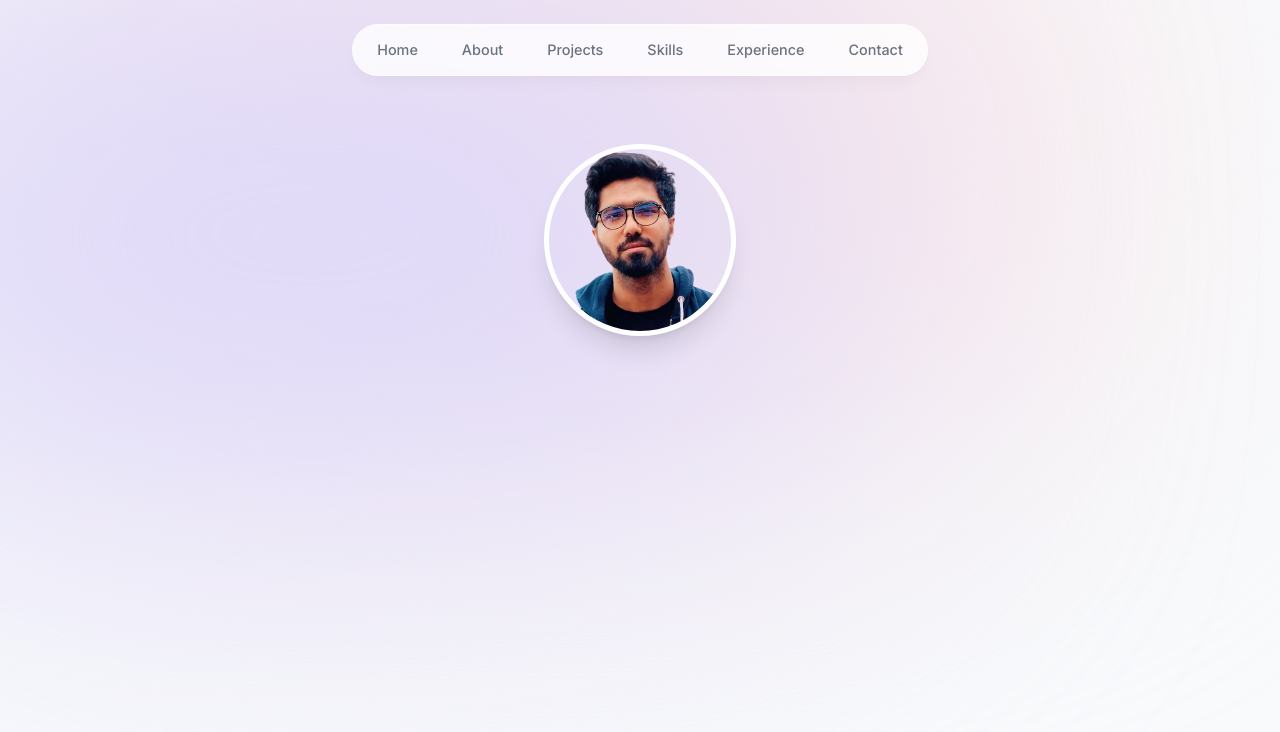
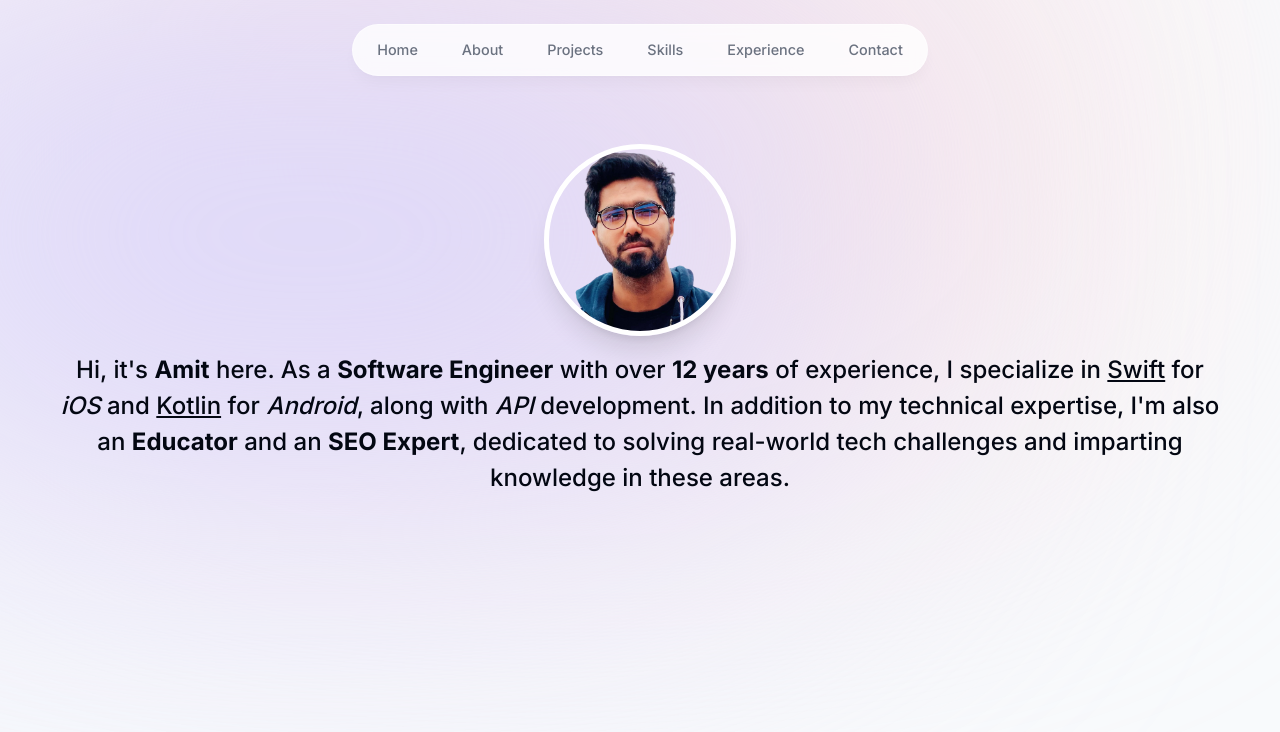
Before and after one commit to amitsen-portfolio/amitsen-portfolio, a Next.js app: page / in a window 1280 px wide. Shown: the top 732 px of the page. Built offline with nearby package versions, Linux system fonts and the light colour scheme.

Commit message:
v1-intro: Intro text animation

```diff
--- a/src/app/page.tsx
+++ b/src/app/page.tsx
@@ -2,7 +2,7 @@ import Intro from "@/components/intro";
 import Image from "next/image";
 
 export default function Home() {
-  return <main className="">
+  return <main className="flex flex-col items-center px-4">
     <Intro />
   </main>;
 }
--- a/src/components/intro.tsx
+++ b/src/components/intro.tsx
@@ -1,14 +1,14 @@
 "use client";
 
-import Image from 'next/image';
-import React from 'react';
+import Image from "next/image";
+import React from "react";
 import profilePhoto from "@/../public/images/profile-photo.svg";
-import { motion } from 'framer-motion';
+import { motion } from "framer-motion";
 
 export default function Intro() {
   return (
-      <section>
-        <div className='flex items-center justify-center'>
+    <section className="mb-28 max-w-[75rem] text-center sm:mb-0">
+      <div className="flex items-center justify-center">
         <motion.div
           initial={{ opacity: 0, scale: 0 }}
           animate={{ opacity: 1, scale: 1 }}
@@ -23,10 +23,29 @@ export default function Intro() {
             width={192}
             height={192}
             priority={true}
-              className='h-48 w-48 object-cover rounded-full border-[0.35rem] border-white shadow-xl'
+            className="h-48 w-48 object-cover rounded-full border-[0.35rem] border-white shadow-xl"
           />
         </motion.div>
       </div>
+
+      <motion.p
+        className="mb-10 mt-4 px-4 text-xl font-medium !leading-[1.5] sm:text-2xl"
+        initial={{ opacity: 0, y: 100 }}
+        animate={{ opacity: 1, y: 0 }}
+      >
+        Hi, it's <span className="font-bold">Amit</span> here. As a{" "}
+        <span className="font-bold">Software Engineer</span> with over{" "}
+        <span className="font-bold">12 years</span> of experience, I specialize
+        in <span className="underline">Swift</span> for{" "}
+        <span className="italic">iOS</span> and{" "}
+        <span className="underline">Kotlin</span> for{" "}
+        <span className="italic">Android</span>, along with{" "}
+        <span className="italic">API</span> development. In addition to my
+        technical expertise, I'm also an{" "}
+        <span className="font-bold">Educator</span> and an{" "}
+        <span className="font-bold">SEO Expert</span>, dedicated to solving
+        real-world tech challenges and imparting knowledge in these areas.
+      </motion.p>
     </section>
-    )
+  );
 }
```
Also changed, not shown: .eslintrc.json. Lines whose indentation alone changed are shown as unchanged.
